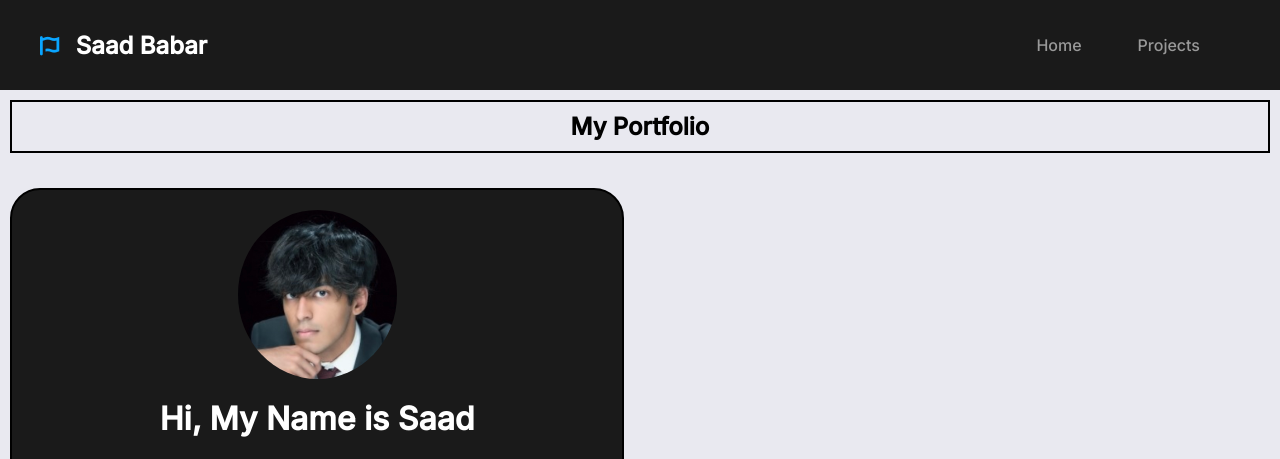
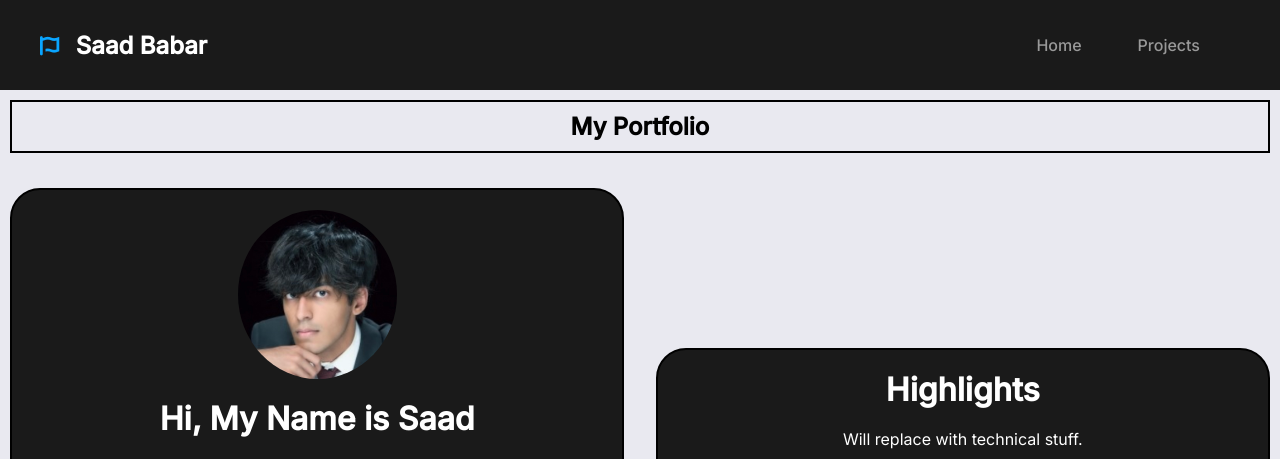
Before and after one commit to saadbabar/newWebsite, a Flask app: page / in a window 1280 px wide. Shown: the top 459 px of the page. Run offline with Flask 3, Linux system fonts and the light colour scheme.

Commit message:
added bball video and added on homepage

```diff
--- a/templates/home.html
+++ b/templates/home.html
@@ -93,7 +93,12 @@
 
             <div class = "box2">
                 <div class = "content2">
-                    <h1 class = "title2"> My Picture</h1>
+                    <h1 class = "title2"> Highlights</h1>
+                    <p class = "description2"> Will replace with technical stuff. </p>
+                    <video class = "bball" width="540" height="400" controls>
+                        <source src="./static/assets/IMG_1493.mp4" type="video/mp4">
+                        Your browser does not support the video tag.
+                      </video>
                 </div>
 
             </div>
```
Also changed, not shown: 1 other file.
